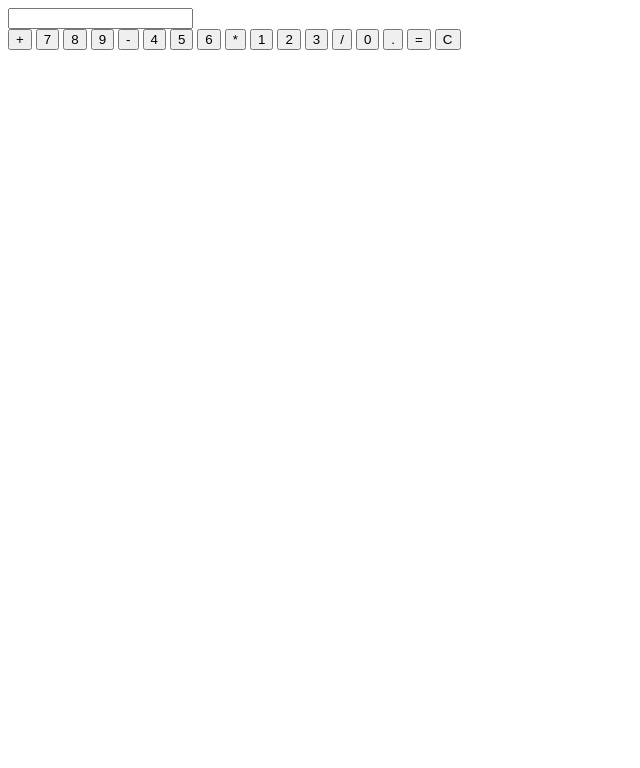
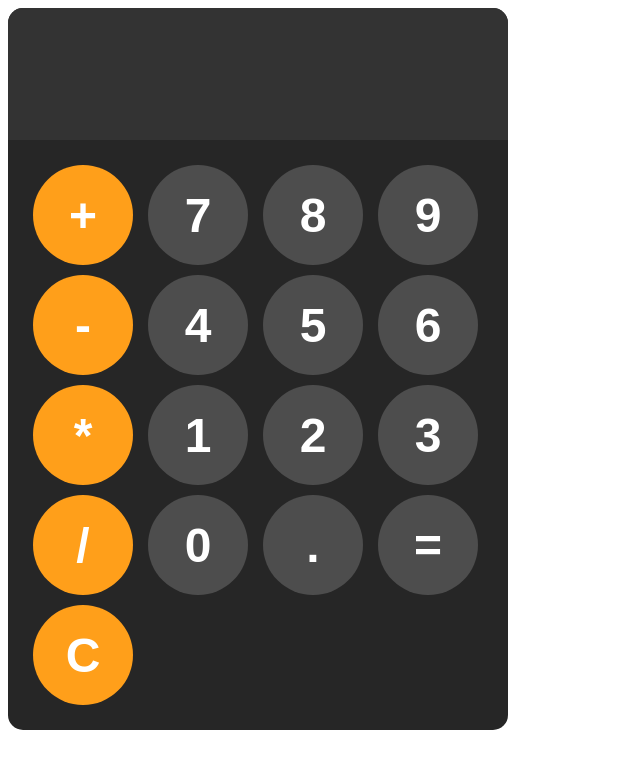
Before and after one commit to AnupShahi1990/calculator, a plain HTML site: page index.html in a window 1280 px wide. Shown: the whole page, without its empty margins (0-640 px from the left). Drawn offline with Linux system fonts and the light colour scheme.

Commit message:
modified index.html page and initialized and coded styles.css page

```diff
--- a/index.html
+++ b/index.html
@@ -10,23 +10,23 @@
     <div id="calculator">
         <input id="display" readonly>
         <div id="keys">
-            <button onclick="appendToDisplay('+')">+</button>
+            <button onclick="appendToDisplay('+')" class="operator-btn">+</button>
             <button onclick="appendToDisplay('7')">7</button>
             <button onclick="appendToDisplay('8')">8</button>
             <button onclick="appendToDisplay('9')">9</button>
-            <button onclick="appendToDisplay('-')">-</button>
+            <button onclick="appendToDisplay('-')" class="operator-btn">-</button>
             <button onclick="appendToDisplay('4')">4</button>
             <button onclick="appendToDisplay('5')">5</button>
             <button onclick="appendToDisplay('6')">6</button>
-            <button onclick="appendToDisplay('*')">*</button>
+            <button onclick="appendToDisplay('*')" class="operator-btn">*</button>
             <button onclick="appendToDisplay('1')">1</button>
             <button onclick="appendToDisplay('2')">2</button>
             <button onclick="appendToDisplay('3')">3</button>
-            <button onclick="appendToDisplay('/')">/</button>
+            <button onclick="appendToDisplay('/')" class="operator-btn">/</button>
             <button onclick="appendToDisplay('0')">0</button>
             <button onclick="appendToDisplay('.')">.</button>
             <button onclick="calculate()">=</button>
-            <button onclick="clearDisplay()">C</button>
+            <button onclick="clearDisplay()" class="operator-btn">C</button>
         </div>
     </div>
     <script src="index.js"></script>
--- a/styles.css
+++ b/styles.css
@@ -0,0 +1,56 @@
+#body{
+    margin: 0;
+    display: flex;
+    justify-content: center;
+    align-items: center;
+    height: 100vh;
+    background-color: hsl(0, 0%, 95%);
+}
+#calculator{
+    font-family: Arial, Helvetica, sans-serif;
+    background-color: hsl(0, 0%, 15%);
+    border-radius: 15px;
+    max-width: 500px;
+    overflow: hidden;
+}
+#keys{
+    display: grid;
+    grid-template-columns: repeat(4,1fr);
+    gap: 10px;
+    padding: 25px;
+}
+#display{
+    width: 100%;
+    padding: 20px;
+    font-size: 5rem;
+    text-align: center;
+    border: none;
+    background-color: hsl(0, 0%, 20%);
+    color: white;
+}
+button{
+    width: 100px;
+    height: 100px;
+    border-radius: 50px;
+    border: none;
+    background-color: hsl(0, 0%, 30%) ;
+    color: white;
+    font-size: 3rem;
+    font-weight: bold;
+    cursor: pointer;
+}
+button:hover{
+    background-color: hsl(0, 0%, 40%) ;
+}
+button:active{
+    background-color: hsl(0, 0%, 50%) ;
+}
+.operator-btn{
+    background-color: hsl(35, 100%, 55%)
+}
+.operator-btn:hover{
+    background-color: hsl(35, 100%, 65%)
+}
+.operator-btn:active{
+    background-color: hsl(35, 100%, 75%)
+}
```
